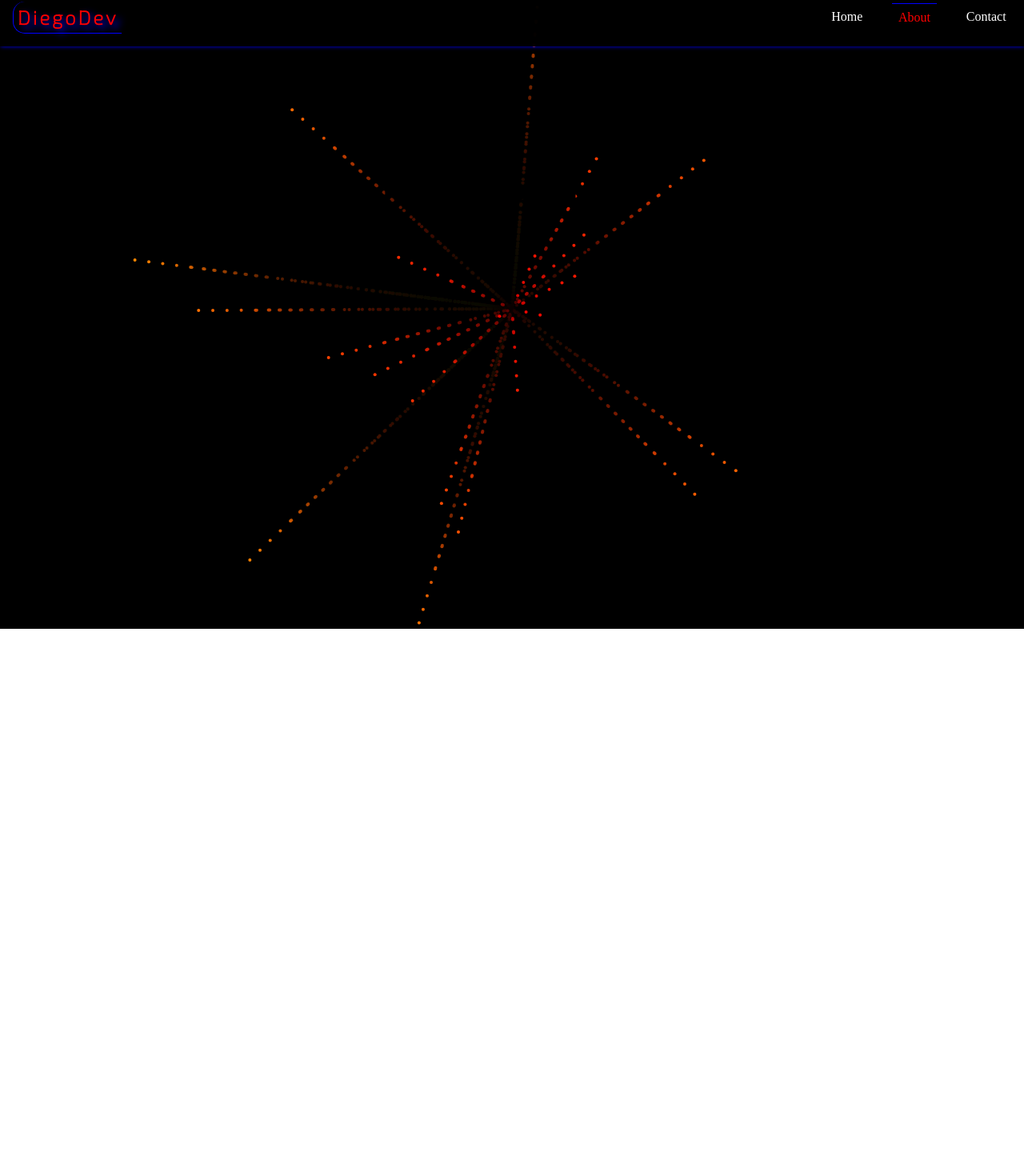
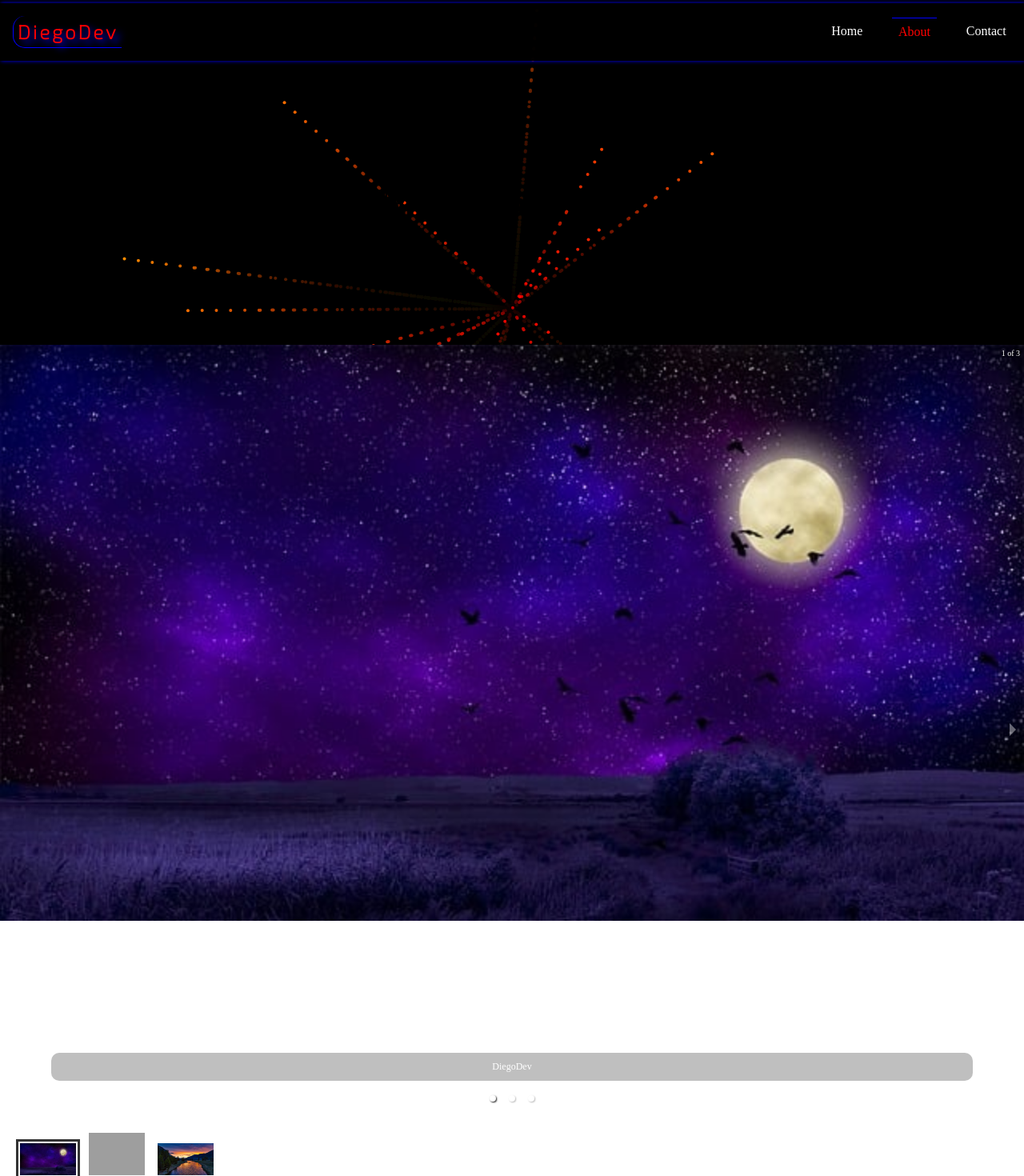
Before and after one commit to diego-monfort-landolt/Landoltdiego, a React (Vite) app: page /about in a window 1280 px wide. Shown: the part 14-1484 px from the top of the page at 80% size. Before the commit the page ends 800 px from the top, so only its background shows below. Built offline with nearby package versions, Linux system fonts and the light colour scheme; grey boxes are pictures that could not be loaded.

Commit message:
added carousel with react-carousel

```diff
--- a/index.html
+++ b/index.html
@@ -4,6 +4,7 @@
     <meta charset="UTF-8" />
     <link rel="icon" type="image/svg+xml" href="/logo.png" />
     <meta name="viewport" content="width=device-width, initial-scale=1.0" />
+    <link rel="stylesheet" href="<NODE_MODULES_FOLDER>/react-responsive-carousel/lib/styles/carousel.min.css"/>
     <title>DiegoDev</title>
   </head>
   <body>
--- a/package.json
+++ b/package.json
@@ -14,6 +14,7 @@
     "react": "^18.2.0",
     "react-dom": "^18.2.0",
     "react-icons": "^4.11.0",
+    "react-responsive-carousel": "^3.2.23",
     "react-tsparticles": "^2.12.2",
     "tsparticles": "^2.12.0",
     "typewriter-effect": "^2.21.0"
--- a/src/component/AboutMe.css
+++ b/src/component/AboutMe.css
@@ -1,3 +1,6 @@
+.about-container {
+  margin-bottom: 150px;
+}
 .particlesheader {
   font-size: 2em;
   text-wrap: wrap;
--- a/src/component/AboutMe.jsx
+++ b/src/component/AboutMe.jsx
@@ -1,6 +1,7 @@
 import React from 'react'
 import '../component/AboutMe.css'
 import ParticlesBack from './config/ParticlesBack'
+import Carusel from './Carusel'
 
 
 
@@ -16,9 +17,11 @@ const AboutMe = () => {
       <div className='about-container'>
         <div className="particlesheader">
           <h2>More About Me</h2>
+
         </div>
+
       </div>
-
+ <Carusel />
 
     </>
   )
--- /dev/null
+++ b/src/component/Carusel.jsx
@@ -0,0 +1,34 @@
+import React from 'react'
+import "react-responsive-carousel/lib/styles/carousel.min.css"; // requires a loader
+import { Carousel } from 'react-responsive-carousel';
+import bild1 from '../images/hinter.jpg'
+import bild2 from '../images/curbi.jpg'
+import bild3 from '../images/mont.jpg'
+
+
+const Carusel = () => {
+  return (
+    <>
+         <Carousel  className='carusel-section'>
+                <div>
+                    <img src={bild1} />
+                    <p className="legend">DiegoDev</p>
+
+                </div>
+                <div>
+                    <img src={bild2}/>
+                    <p className="legend">Legend 2</p>
+                </div>
+                <div>
+                    <img src={bild3} />
+                    <p className="legend">Legend 3</p>
+                </div>
+            </Carousel>
+
+
+
+    </>
+  )
+}
+
+export default Carusel
```
Also changed, not shown: 1 other file (tests, documents, lock files or other folders).
